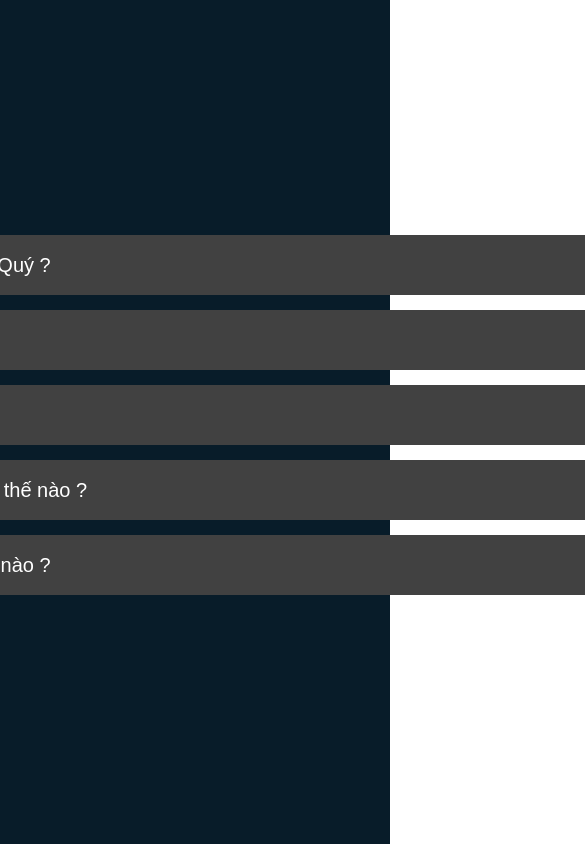
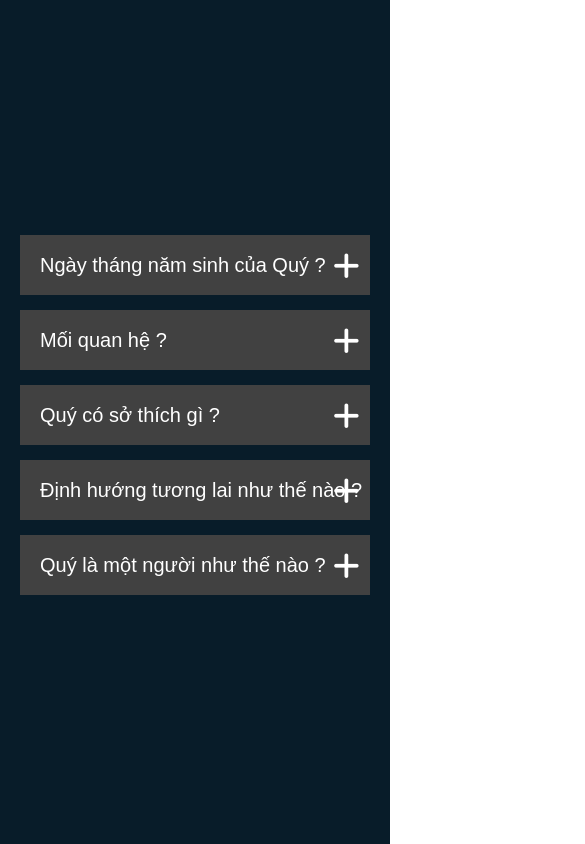
Before and after one commit to khaquyIT/ProfilesYourMy, a plain HTML site: page other.html in a window 390 px wide. Shown: the top 844 px of the page, 585 px wide, since content can reach past the window. Drawn offline with Linux system fonts and the light colour scheme.

Commit message:
Update other.html

```diff
--- a/other.html
+++ b/other.html
@@ -94,6 +94,17 @@
 
         .close {
             display: none;
+        }
+        @media (max-width:739px) {
+            .main {
+                width: 100%;
+                padding: 0;
+            }
+
+            .question__answer {
+                width: 100%;
+                padding: 0 20px;
+            }
         }
     </style>
 </head>
```
